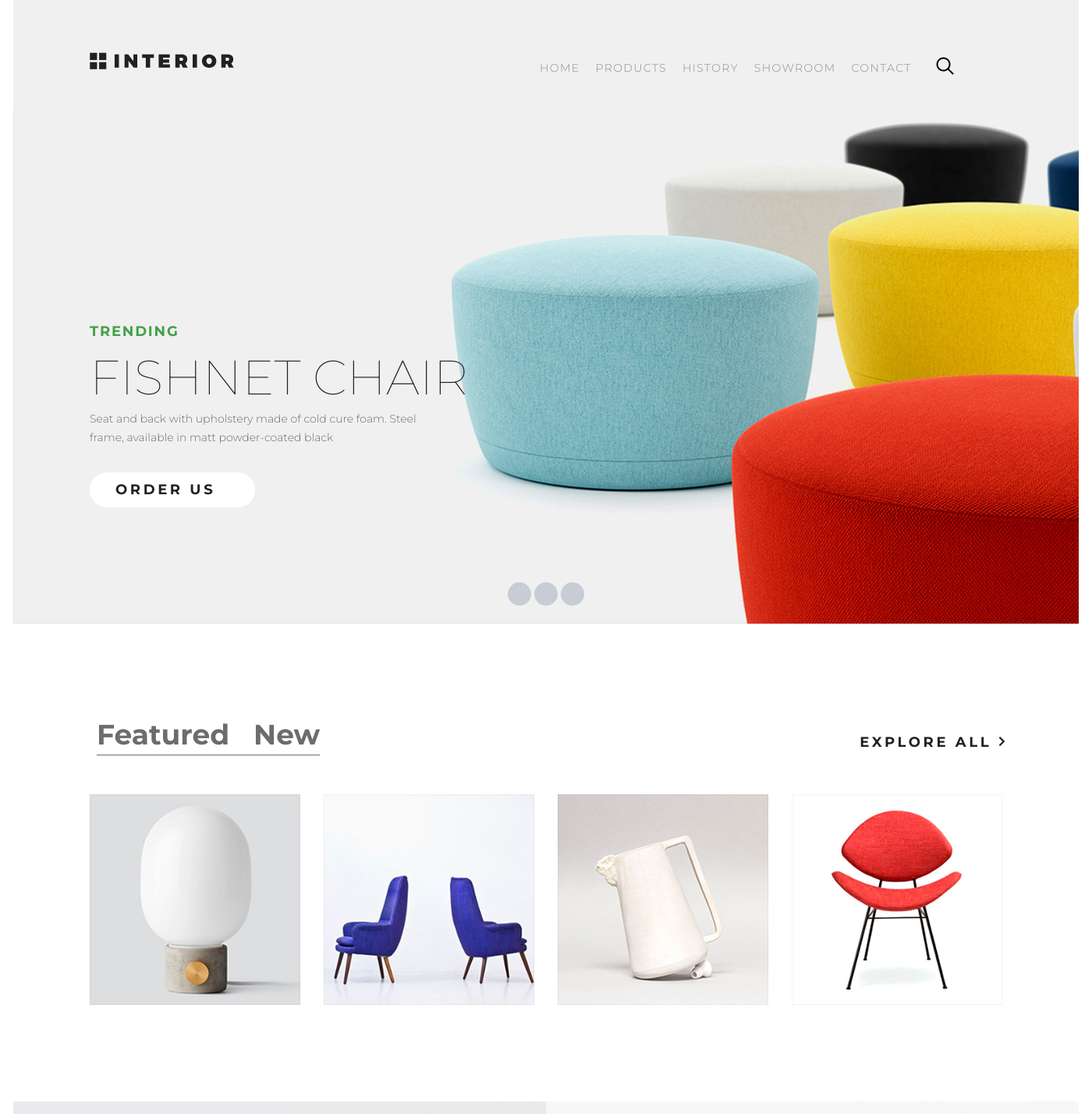
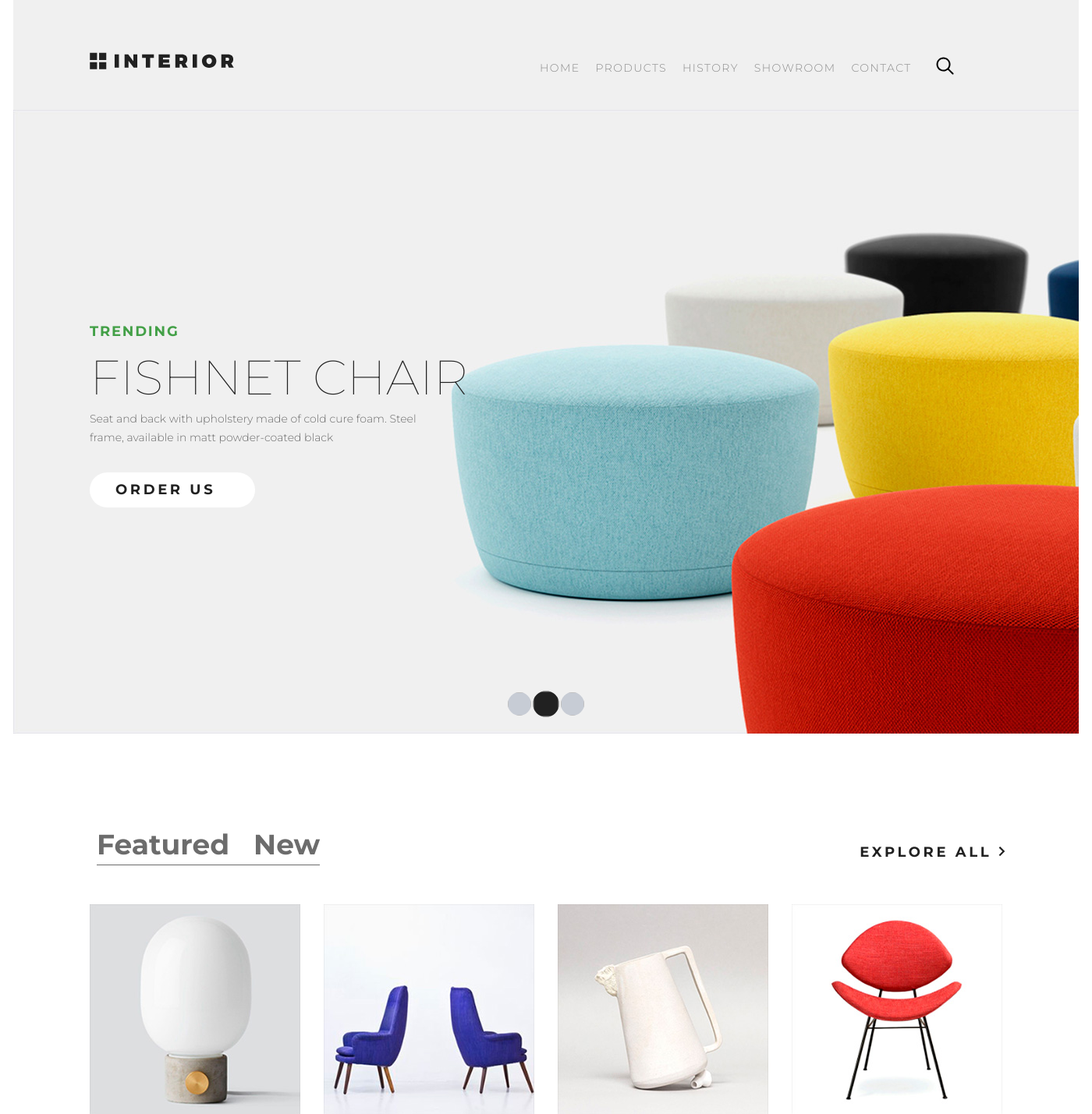
Before and after one commit to HuzinRuslan/interior, a Django app: template mainapp/templates/mainapp/index.html in a window 1400 px wide. Shown: the top 1429 px of the page at 78% size. Run offline with Django 3.2, Linux system fonts and the light colour scheme; the template is opened without the code that fills it, so the values that code supplies are empty; some libraries are stand-ins or nearby versions.

Commit message:
main_slider

```diff
--- a/mainapp/templates/mainapp/base.html
+++ b/mainapp/templates/mainapp/base.html
@@ -70,6 +70,7 @@
         </div>
         {% endblock %}
     </div>
+    <script src= "{% static 'script/main_slider.js' %}">  </script>
 </body>
 
 </html>
--- a/mainapp/templates/mainapp/index.html
+++ b/mainapp/templates/mainapp/index.html
@@ -2,17 +2,41 @@
 
 {% load static %}
 
-{% block menu %}
+{% block header %}
 <div class="slider">
-        {% include 'mainapp/includes/inc_main_menu.html' %}
+    <div class="slide hidden" style="background-image: url(/static/img/slider.jpg)">
+        <div class="slider-text">
+            <p class="slider-header">TRENDING</p>
+            <h2 class="slider-name">Fishnet TABLE</h2>
+            <p class="slider-content">Lorem ipsum dolor sit amet, consectetur adipisicing elit. Adipisci animi at
+                blanditiis consequuntur et nulla qui quia, quidem sunt velit.</p> <a href="/fishnet-chair/"
+                class="button">Order Us
+                <img class="arrow" src="{% static 'img/arrow.svg' %}" alt="arrow"></a>
+        </div>
+    </div>
+    <div class="slide hidden" style="background-image: url(/static/img/slider-img.jpg)">
         <div class="slider-text">
             <p class="slider-header">TRENDING</p>
             <h2 class="slider-name">Fishnet Chair</h2>
-            <p class="slider-content">Seat and back with upholstery made of cold cure foam. Steel frame, available in matt powder-coated black</p> <a href="/fishnet-chair/" class="button">Order Us <img class="arrow" src="{% static 'img/arrow.svg' %}" alt="arrow"></a> </div>
+            <p class="slider-content">Seat and back with upholstery made of cold cure foam. Steel frame, available in
+                matt powder-coated black</p> <a href="/fishnet-chair/" class="button">Order Us <img class="arrow"
+                    src="{% static 'img/arrow.svg' %}" alt="arrow"></a>
+        </div>
+    </div>
+    <div class="slide hidden" style="background-image: url(/static/img/slider-3.jpg)">
+        <div class="slider-text">
+            <p class="slider-header">TRENDING</p>
+            <h2 class="slider-name">Fishnet TABLE</h2>
+            <p class="slider-content">Lorem ipsum dolor sit amet, consectetur adipisicing elit. Adipisci animi at
+                blanditiis consequuntur et nulla qui quia, quidem sunt velit.</p> <a href="/fishnet-chair/"
+                class="button">Order Us
+                <img class="arrow" src="{% static 'img/arrow.svg' %}" alt="arrow"></a>
+        </div>
+    </div>
     <div class="icons">
-            <a href="#"></a>
-            <a href="#"></a>
-            <a href="#"></a>
+        <img data-id="0" class='icon'></img>
+        <img data-id="1" class='icon icon-active'></img>
+        <img data-id="2" class='icon'></img>
     </div>
 </div>
 {% endblock %}
@@ -24,40 +48,45 @@
             <li><a href="#">Featured</a></li>
             <li><a href="#">New</a></li>
         </ul>
-            </div> <a class="explore" href="#">explore all <img src="{% static 'img/arrow.svg' %}" alt=""></a> </div>
+    </div> <a class="explore" href="#">explore all <img src="{% static 'img/arrow.svg' %}" alt=""></a>
+</div>
 <div class="products1">
     <ul class="products-ul">
         <li>
-                    <div> <img class="product-img" src="{% static 'img/product-1.jpg' %}" alt="">
+            <div><img class="product-img" src="{% static 'img/product-1.jpg' %}" alt="">
                 <div class="prod-hover">
-                            <a href="{% url 'fishnet-chair' %}" class="button2"><img src="{% static 'img/arrow.svg' %}" alt=""></a>
+                    <a href="{% url 'fishnet-chair' %}" class="button2"><img src="{% static 'img/arrow.svg' %}"
+                            alt=""></a>
                     <p class="name">Fishnet Chair</p>
                     <p class="desc">Seat and back with upholstery made of cold cure foam.</p>
                 </div>
             </div>
         </li>
         <li>
-                    <div> <img class="product-img" src="{% static 'img/product-2.jpg' %}" alt="">
+            <div><img class="product-img" src="{% static 'img/product-2.jpg' %}" alt="">
                 <div class="prod-hover">
-                            <a href="{% url 'fishnet-chair' %}" class="button2"><img src="{% static 'img/arrow.svg' %}" alt=""></a>
+                    <a href="{% url 'fishnet-chair' %}" class="button2"><img src="{% static 'img/arrow.svg' %}"
+                            alt=""></a>
                     <p class="name">Lorem ipsum dolor.</p>
                     <p class="desc">Lorem ipsum dolor sit amet, consectetur.</p>
                 </div>
             </div>
         </li>
         <li>
-                    <div> <img class="product-img" src="{% static 'img/product-3.jpg' %}" alt="">
+            <div><img class="product-img" src="{% static 'img/product-3.jpg' %}" alt="">
                 <div class="prod-hover">
-                            <a href="{% url 'fishnet-chair' %}" class="button2"><img src="{% static 'img/arrow.svg' %}" alt=""></a>
+                    <a href="{% url 'fishnet-chair' %}" class="button2"><img src="{% static 'img/arrow.svg' %}"
+                            alt=""></a>
                     <p class="name">Lorem ipsum. </p>
                     <p class="desc">Lorem ipsum dolor sit amet, consectetur adipisicing elit. Laboriosam?</p>
                 </div>
             </div>
         </li>
         <li>
-                    <div> <img class="product-img" src="{% static 'img/product-4.jpg' %}" alt="">
+            <div><img class="product-img" src="{% static 'img/product-4.jpg' %}" alt="">
                 <div class="prod-hover">
-                            <a href="{% url 'fishnet-chair' %}" class="button2"><img src="{% static 'img/arrow.svg' %}" alt=""></a>
+                    <a href="{% url 'fishnet-chair' %}" class="button2"><img src="{% static 'img/arrow.svg' %}"
+                            alt=""></a>
                     <p class="name">Lorem ipsum dolor sit.</p>
                     <p class="desc">Lorem ipsum dolor sit amet, consectetur adipisicing elit.</p>
                 </div>
@@ -67,25 +96,33 @@
 </div>
 <div class="prod-promo">
     <div class="sub-promo">
-                <div class="sub-one"> <img src="{% static 'img/promo-img-1.jpg' %}" alt="">
+        <div class="sub-one"><img src="{% static 'img/promo-img-1.jpg' %}" alt="">
             <div class="promo-text">
                 <p class="promo-header">exclusive</p>
                 <h3 class="promo-name">Fishnet Chair</h3>
-                        <p class="promo-content">Seat and back with upholstery made of cold cure foam. Steel frame, available in matt </p> <a href="{% url 'fishnet-chair' %}" class="button">ORDER US <img class="arrow" src="{% static 'img/arrow.svg' %}" alt=""></a> </div>
+                <p class="promo-content">Seat and back with upholstery made of cold cure foam. Steel frame, available in
+                    matt </p> <a href="{% url 'fishnet-chair' %}" class="button">ORDER US <img class="arrow"
+                        src="{% static 'img/arrow.svg' %}" alt=""></a>
+            </div>
         </div>
     </div>
     <div class="sub-promo">
-                <div class="sub-two"> <img src="{% static 'img/promo-img.jpg' %}" alt="">
+        <div class="sub-two"><img src="{% static 'img/promo-img.jpg' %}" alt="">
             <div class="promo-text">
                 <p class="promo-header">exclusive</p>
                 <h3 class="promo-name">Fishnet Chair</h3>
-                        <p class="promo-content">Seat and back with upholstery made of cold cure foam. Steel frame, available in matt </p> <a href="/fishnet-chair/" class="button">ORDER US <img class="arrow" src="{% static 'img/arrow.svg' %}" alt=""></a> </div>
+                <p class="promo-content">Seat and back with upholstery made of cold cure foam. Steel frame, available in
+                    matt </p> <a href="/fishnet-chair/" class="button">ORDER US <img class="arrow"
+                        src="{% static 'img/arrow.svg' %}" alt=""></a>
+            </div>
         </div>
     </div>
 </div>
 <div class="trending">
     <div class="trending-header">
-                <p>Trending Products</p> <a class="explore" href="{% url 'fishnet-chair' %}">explore all <img src="{% static 'img/arrow.svg' %}" alt=""></a> </div>
+        <p>Trending Products</p> <a class="explore" href="{% url 'fishnet-chair' %}">explore all <img
+                src="{% static 'img/arrow.svg' %}" alt=""></a>
+    </div>
     <div class="trending-catalog">
         <ul class="products-ul catalog-ul">
             <li>
@@ -155,7 +192,10 @@
     <div class="slider-text2">
         <p class="slider-header2">Hot deal</p>
         <h2 class="slider-name">Fishnet Chair</h2>
-                <p class="slider-content">Seat and back with upholstery made of cold cure foam. Steel frame, available in matt powder-coated black</p> <a href="#" class="button">Order Us <img class="arrow" src="{% static 'img/arrow.svg' %}" alt="arrow"></a> </div>
+        <p class="slider-content">Seat and back with upholstery made of cold cure foam. Steel frame, available in matt
+            powder-coated black</p> <a href="#" class="button">Order Us <img class="arrow"
+                src="{% static 'img/arrow.svg' %}" alt="arrow"></a>
+    </div>
     <div class="icons">
         <a href="#"></a>
         <a href="#"></a>
@@ -163,11 +203,14 @@
     </div>
 </div>
 <div class="small-catalog">
-            <div class="first-half"> <img src="{% static 'img/product-1-lg.jpg' %}" alt="">
+    <div class="first-half"><img src="{% static 'img/product-1-lg.jpg' %}" alt="">
         <div class="promo-text">
             <p class="promo-header">exclusive</p>
             <h3 class="promo-name">Fishnet Chair</h3>
-                    <p class="promo-content">Seat and back with upholstery made of cold cure foam. Steel frame, available in matt </p> <a href="/fishnet-chair/" class="button">ORDER US <img class="arrow" src="{% static 'img/arrow.svg' %}" alt=""></a> </div>
+            <p class="promo-content">Seat and back with upholstery made of cold cure foam. Steel frame, available in
+                matt </p> <a href="/fishnet-chair/" class="button">ORDER US <img class="arrow"
+                    src="{% static 'img/arrow.svg' %}" alt=""></a>
+        </div>
     </div>
     <div class="second-half">
         <a href="#"><img src="{% static 'img/product-2-sm.jpg' %}" alt=""></a>
--- /dev/null
+++ b/static/script/main_slider.js
@@ -0,0 +1,61 @@
+class Slider {
+    constructor(){
+        this.currentIdx = 1;
+        this.maxIdx = 2;
+        this.container = document.querySelector('.slider')
+        this.slides = document.querySelectorAll('.slide')
+        this.icons = document.querySelectorAll('.icon')
+        this._init()
+    }
+
+    _init(){
+        this._clickHandlers()
+        this._showImageWithCurrentIdx();
+        this._makeInterval();
+    }
+
+    _clickHandlers(){
+        this.icons.forEach(icon => {icon.addEventListener('click', ()=> {
+            this._refreshIcons();
+            this._changeImage();
+            this.currentIdx = icon.dataset.id;
+            icon.classList.add('icon-active');
+        })})
+    }
+
+    _refreshIcons(){
+        this.icons.forEach(icon => {icon.classList.remove('icon-active')})
+    }
+
+    _showImageWithCurrentIdx(){
+        this.slides[this.currentIdx].classList.remove('hidden')
+    }
+
+    _hideVisibleImage(){
+        this.slides[this.currentIdx].style.animation = '';
+        document.querySelector('.slide:not(.hidden)').classList.add('hidden');
+    }
+
+    _changeImage() {
+        this.slides[this.currentIdx].style.animation = 'fade-out 0.3s ease-in-out';
+        setTimeout(() => {
+            this._hideVisibleImage();
+            this._showImageWithCurrentIdx();
+        }, 300);
+    }
+
+    _makeInterval(){
+        setInterval(this.intervalFunc.bind(this) , 4000)
+    }
+
+    intervalFunc(){
+        if (this.currentIdx == this.maxIdx){
+            this.icons[0].click()
+        }
+        else{
+            this.icons[Number(this.currentIdx) + 1].click()
+        }
+    }
+}
+
+s = new Slider()
--- a/static/style/style.css
+++ b/static/style/style.css
@@ -41,8 +41,8 @@ body {
   color: #212121;
   border-bottom: 3px solid #212121;
 }
-.menu-active{
-  text-shadow: 0 0 .65px #333, 0 0 .65px #333;
+.menu-active {
+  text-shadow: 0 0 0.65px #333, 0 0 0.65px #333;
   color: #212121;
   border-bottom: 3px solid #212121;
 }
@@ -53,7 +53,11 @@ body {
   min-width: 1366px;
   position: relative;
   min-height: 800px;
-  background-image: url(../img/slider-img.jpg);
+}
+.slide {
+  position: absolute;
+  width: 100%;
+  height: 100%;
 }
 li {
   list-style: none;
@@ -61,9 +65,12 @@ li {
 body {
   font-family: 'Montserrat', sans-serif;
 }
+.hidden {
+  display: none;
+}
 .slider-text {
-  margin-top: 260px;
-  margin-left: 98px;
+  padding-top: 260px;
+  padding-left: 98px;
 }
 .slider-name {
   margin-bottom: 34px;
@@ -116,13 +123,8 @@ body {
 .button:active {
   box-shadow: none;
 }
-.icons {
-  width: 1366px;
-  position: absolute;
-  text-align: center;
-  bottom: 19px;
-}
-.icons a {
+.icon {
+  cursor: pointer;
   bottom: 19px;
   width: 30px;
   height: 30px;
@@ -130,11 +132,22 @@ body {
   border-radius: 50%;
   background-color: #C7CCD5;
 }
-.icons a:hover {
+.icons {
+  width: 1366px;
+  position: absolute;
+  text-align: center;
+  bottom: 19px;
+}
+.icons img:hover {
   transform: scale(1.12);
-  display: inline-block;
   border-radius: 50%;
   background-color: #212121;
+  margin-top: -5px;
+}
+.icon-active {
+  transform: scale(1.12);
+  border-radius: 50%;
+  background-color: #212121 !important;
   margin-top: -5px;
 }
 .main {
@@ -667,8 +680,8 @@ h3.contact {
 .product-selector ul li a:hover {
   color: #212121;
 }
-.product-selector-active{
-  color:   #212121 !important;
+.product-selector-active {
+  color: #212121 !important;
   border-bottom: 3px solid #212121;
 }
 .product-page {
@@ -789,3 +802,19 @@ h3.contact {
 .footer-icons a {
   margin-right: 13px;
 }
+@-webkit-keyframes fade-out {
+  0% {
+    opacity: 1;
+  }
+  100% {
+    opacity: 0;
+  }
+}
+@keyframes fade-out {
+  0% {
+    opacity: 1;
+  }
+  100% {
+    opacity: 0;
+  }
+}
--- a/static/style/style.less
+++ b/static/style/style.less
@@ -1,4 +1,5 @@
 @width-all: 1366px;
+
 * {
     margin: 0;
     padding: 0;
@@ -48,7 +49,8 @@ body {
     color: #212121;
     border-bottom: 3px solid #212121;
 }
-.menu-active{
+
+.menu-active {
     text-shadow: 0 0 .65px #333, 0 0 .65px #333;
     color: #212121;
     border-bottom: 3px solid #212121;
@@ -62,7 +64,12 @@ body {
     min-width: @width-all;
     position: relative;
     min-height: 800px;
-    background-image: url(../img/slider-img.jpg)
+}
+
+.slide {
+    position: absolute;
+    width: 100%;
+    height: 100%;
 }
 
 li {
@@ -73,10 +80,15 @@ body {
     font-family: 'Montserrat', sans-serif;
 }
 
+.hidden {
+    display: none;
+}
+
 .slider-text {
-    margin-top: 260px;
-    margin-left: 98px;
+    padding-top: 260px;
+    padding-left: 98px;
 }
+
 
 .slider-name {
     margin-bottom: 34px;
@@ -137,6 +149,15 @@ body {
     box-shadow: none;
 }
 
+.icon {
+    cursor: pointer;
+    bottom: 19px;
+    width: 30px;
+    height: 30px;
+    display: inline-block;
+    border-radius: 50%;
+    background-color: #C7CCD5;
+}
 .icons {
     width: @width-all;
     position: absolute;
@@ -144,20 +165,17 @@ body {
     bottom: 19px;
 }
 
-.icons a {
-    bottom: 19px;
-    width: 30px;
-    height: 30px;
-    display: inline-block;
+.icons img:hover {
+    transform: scale(1.12);
     border-radius: 50%;
-    background-color: #C7CCD5;
+    background-color: #212121;
+    margin-top: -5px;
 }
 
-.icons a:hover {
+.icon-active {
     transform: scale(1.12);
-    display: inline-block;
     border-radius: 50%;
-    background-color: #212121;
+    background-color: #212121 !important;
     margin-top: -5px;
 }
 
@@ -224,7 +242,7 @@ a {
     padding-left: 68px;
 }
 
-.products-ul li > div {
+.products-ul li>div {
     position: relative;
 }
 
@@ -286,7 +304,7 @@ a {
     display: flex;
 }
 
-.catalog-ul{
+.catalog-ul {
     display: grid;
     grid-template-columns: repeat(3, 1fr);
     grid-gap: 20px;
@@ -780,10 +798,11 @@ h3.contact {
 .product-selector ul li a:hover {
     color: #212121;
 }
-.product-selector-active{
-    color:   #212121 !important;
+
+.product-selector-active {
+    color: #212121 !important;
     border-bottom: 3px solid #212121;
-  }
+}
 
 .product-page {
     display: flex;
@@ -919,3 +938,24 @@ h3.contact {
 .footer-icons a {
     margin-right: 13px;
 }
+
+
+@-webkit-keyframes fade-out {
+    0% {
+        opacity: 1
+    }
+
+    100% {
+        opacity: 0
+    }
+}
+
+@keyframes fade-out {
+    0% {
+        opacity: 1
+    }
+
+    100% {
+        opacity: 0
+    }
+}
```
Also changed, not shown: static/img/slider-2.jpg (added), static/img/slider-3.jpg (added). Lines whose indentation alone changed are shown as unchanged.
